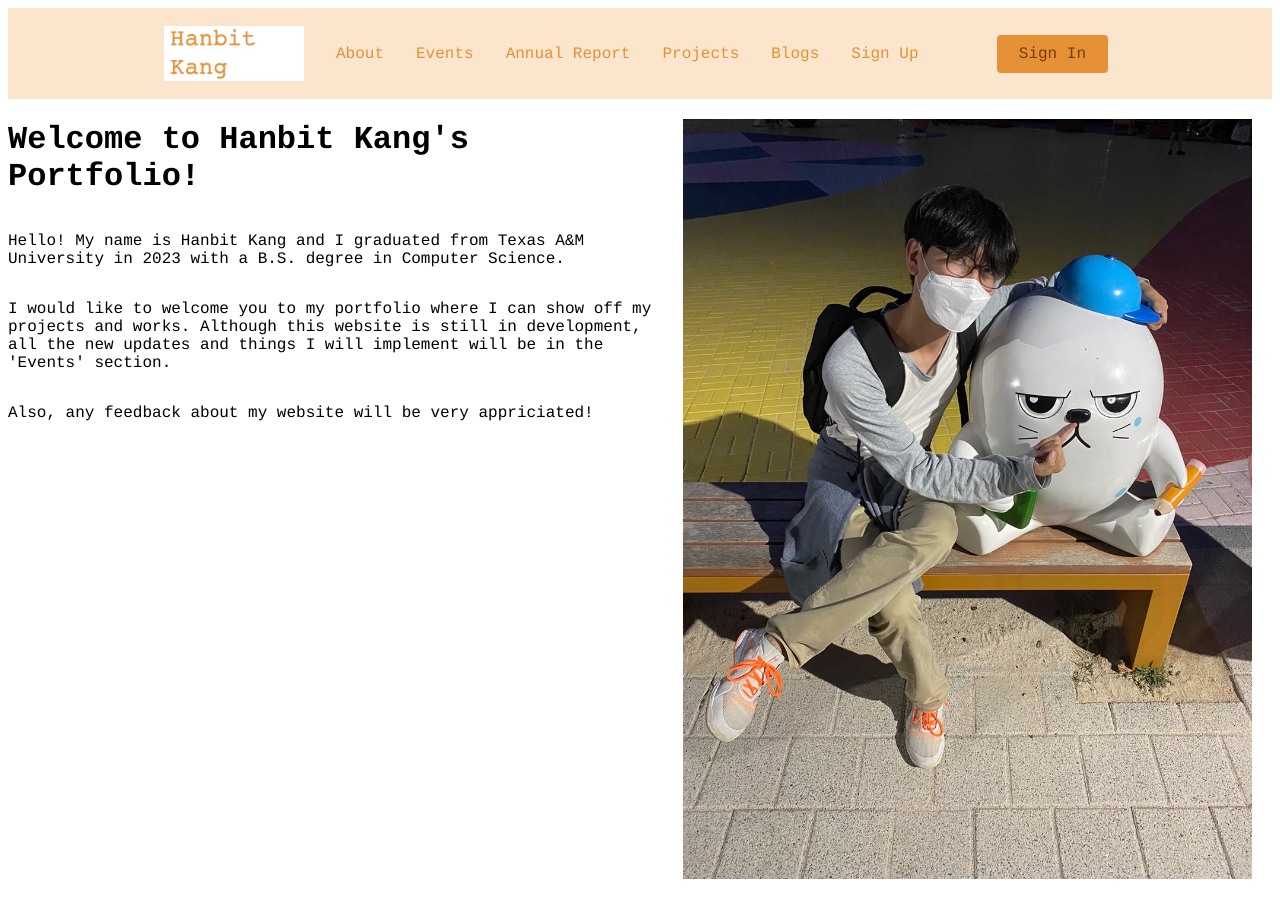
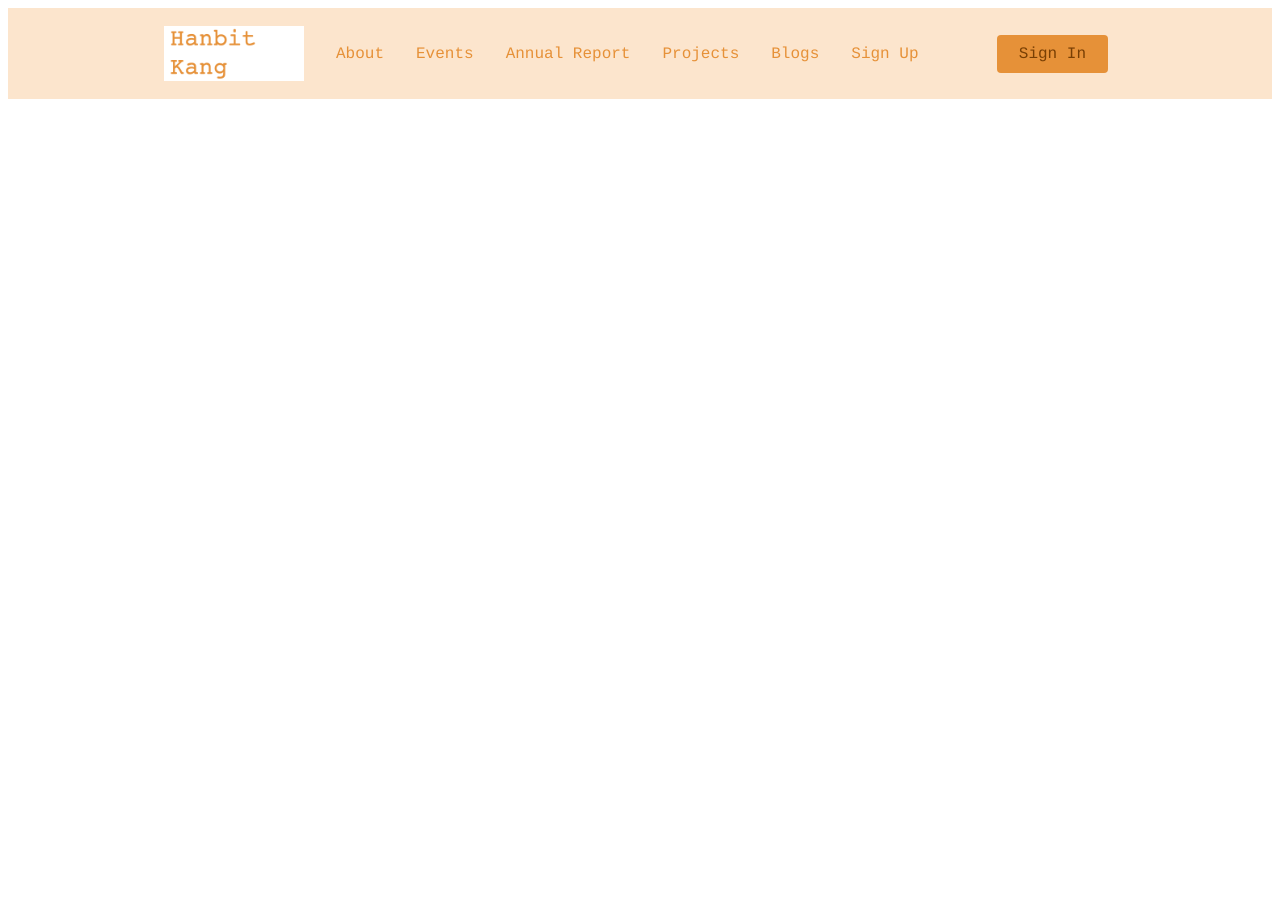
Before and after one commit to HanbitKang314ano/HanbitKang314ano.github.io, a React (Create React App) app in the folder my-app/: page / in a window 1280 px wide. After the commit the page ends 800 px from the top, so only its background shows below. Built offline with nearby package versions, Linux system fonts and the light colour scheme.

Commit message:
redirect to home page problem"

```diff
--- a/my-app/src/App.js
+++ b/my-app/src/App.js
@@ -16,7 +16,7 @@ return (
         <Router>
         <Navbar />
         <Routes>
-        <Route path='/' exact element ={<Home/>}></Route>
+        <Route path='/mywebsite' exact element ={<Home/>}></Route>
         <Route path='/about' element ={<About/>}></Route>
         <Route path='/events' element ={<Events/>}></Route>
         <Route path='/annual' element ={<AnnualReport/>}></Route>
--- a/my-app/src/components/Navbar/index.js
+++ b/my-app/src/components/Navbar/index.js
@@ -16,7 +16,7 @@ const Navbar = () => {
         <Bars />
 
         <NavMenu>
-          <NavLink to="/">
+          <NavLink to="/mywebsite">
             <img style={{ width: '140px', height: 'auto', float: 'left' }} src={logo} alt="Logo" />
           </NavLink>
           <NavLink to='/about' activeStyle>
```
